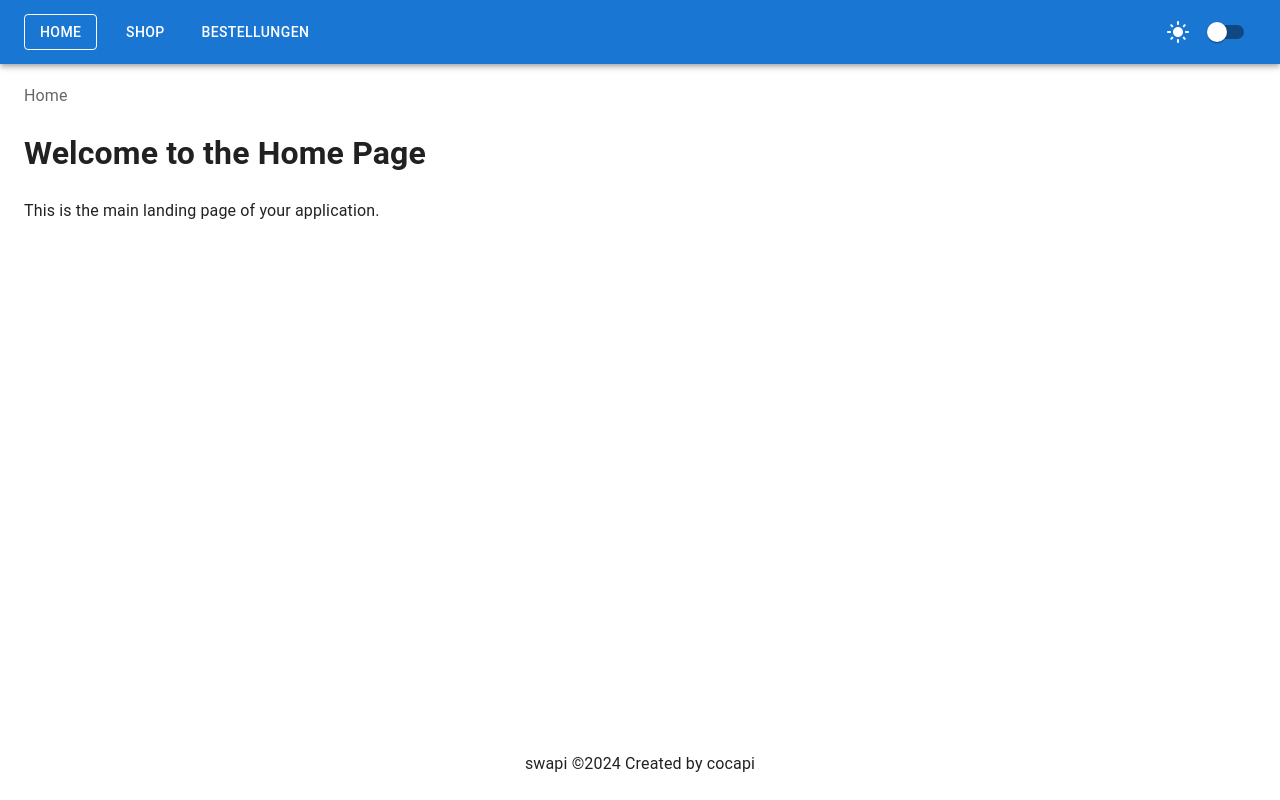
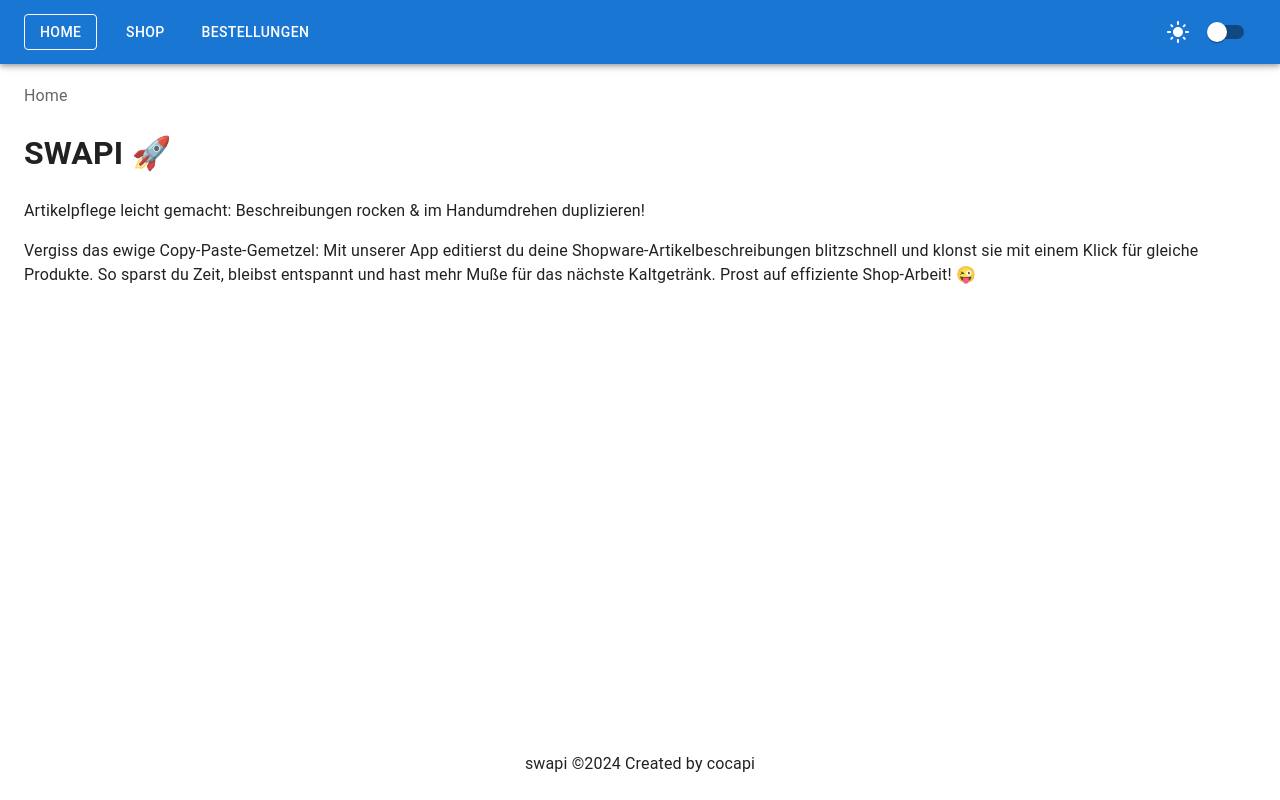
Before and after one commit to omue-dev/swapi-client, a React (Vite) app: page / in a window 1280 px wide. Built offline with nearby package versions, Linux system fonts and the light colour scheme.

Commit message:
app cleanup

```diff
--- a/src/pages/Home.tsx
+++ b/src/pages/Home.tsx
@@ -3,8 +3,9 @@ import React from 'react';
 const Home: React.FC = () => {
   return (
     <div>
-      <h1>Welcome to the Home Page</h1>
-      <p>This is the main landing page of your application.</p>
+      <h1>SWAPI 🚀</h1>
+      <p>Artikelpflege leicht gemacht: Beschreibungen rocken & im Handumdrehen duplizieren! </p>
+      <p>Vergiss das ewige Copy-Paste-Gemetzel: Mit unserer App editierst du deine Shopware-Artikelbeschreibungen blitzschnell und klonst sie mit einem Klick für gleiche Produkte. So sparst du Zeit, bleibst entspannt und hast mehr Muße für das nächste Kaltgetränk. Prost auf effiziente Shop-Arbeit! 😜</p>
     </div>
   );
 };
```
Also changed, not shown: package.json (+13 -13 lines), 1 other file (tests, documents, lock files or other folders).
